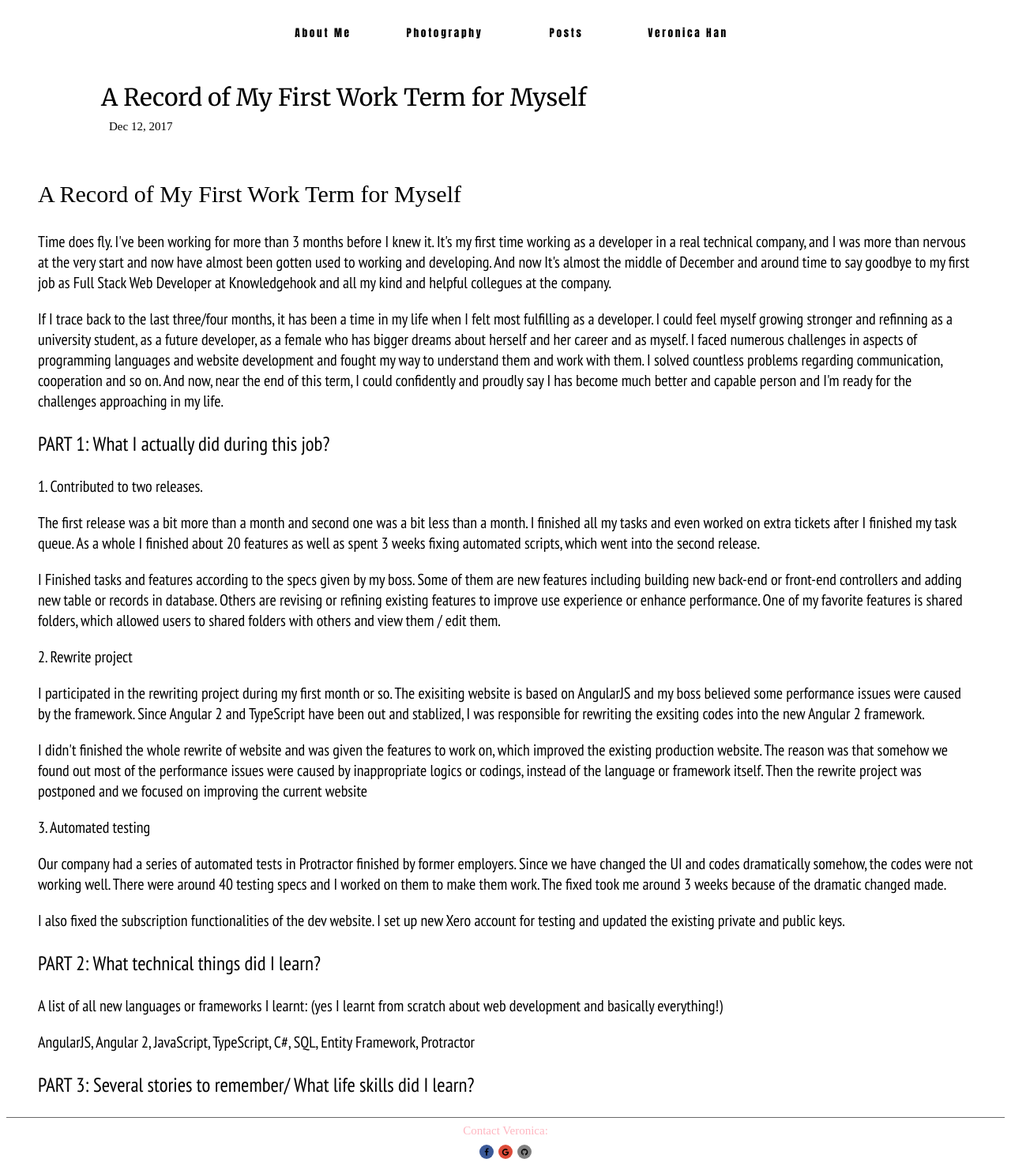
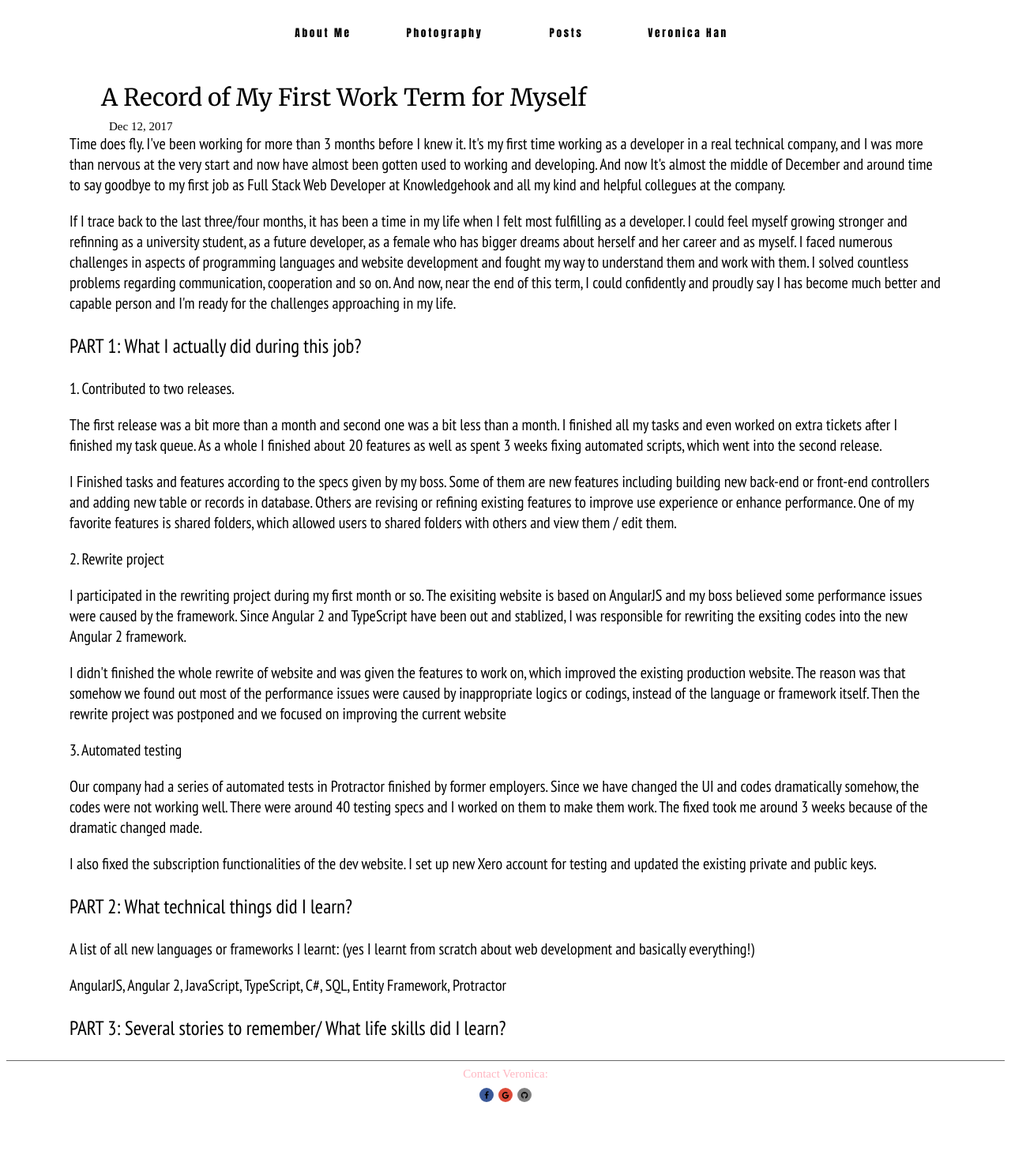
Before and after one commit to topveronicaa/topveronicaa.github.io, a Jekyll site: the page built from _posts/2017-12-10-work.html, in a window 1280 px wide. Shown: the whole page at 79% size. Built offline with Jekyll 4.4.1, drawn with Linux system fonts in a browser that asks for light colours; after the commit the page ends 1405 px from its top, so only the background shows below that.

Commit message:
deleted title

```diff
--- a/_posts/2017-12-10-work.html
+++ b/_posts/2017-12-10-work.html
@@ -16,14 +16,9 @@ categories: jekyll update
   <style>
 .work {
 font-family: 'PT Sans Narrow', sans-serif;
-margin-left: 20px;
-margin-right: 20px;
+margin-left: 40px;
+margin-right: 40px;
 font-size: 20px;
-}
-.heading {
-font-family: 'Overlock', cursive;
-margin-top: 60px;
-font-size: 30px;
 }
 .sub {
 font-size: 25px;
@@ -35,7 +30,6 @@ margin-bottom: 20px;
   </head>
 <body>
 <div class='work'>
-<p class='heading work'> A Record of My First Work Term for Myself</p>
 <div class='par work'>Time does fly. I've been working for more than 3 months before I knew it. It's my first time working as a developer in a real technical company, and I was more than nervous at the very start and now have almost been gotten used to working and developing. And now It's almost the middle of December and around time to say goodbye to my first job as Full Stack Web Developer at Knowledgehook and all my kind and helpful collegues at the company.</div>
 <div class='par work'> If I trace back to the last three/four months, it has been a time in my life when I felt most fulfilling as a developer. I could feel myself growing stronger and refinning as a university student, as a future developer, as a female who has bigger dreams about herself and her career and as myself. I faced numerous challenges in aspects of programming languages and website development and fought my way to understand them and work with them. I solved countless problems regarding communication, cooperation and so on. And now, near the end of this term, I could confidently and proudly say I has become much better and capable person and I'm ready for the challenges approaching in my life. </div>
 <p class='sub work'> PART 1: What I actually did during this job?</p>
```
